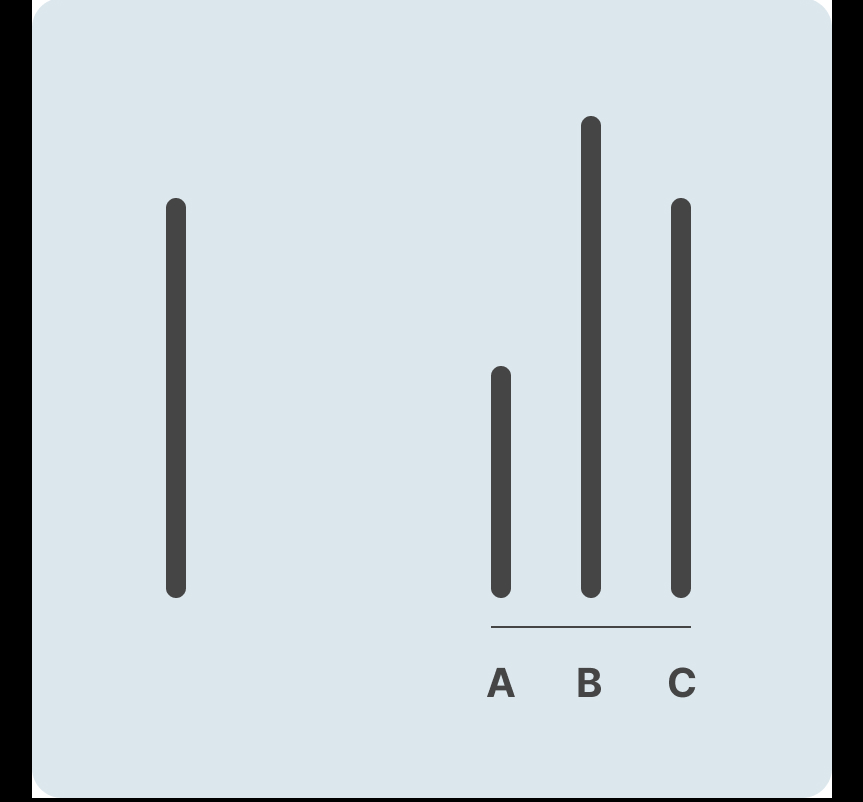
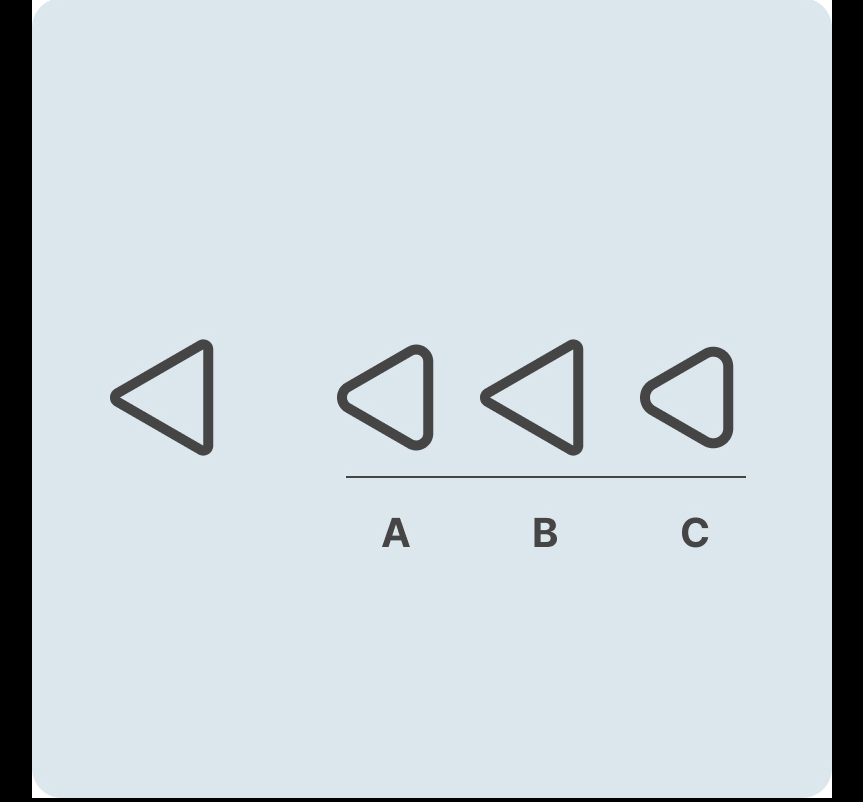
Before and after one commit to cristianhomm01-lgtm/experiment-asch, a plain HTML site: page p16.html in a window 1280 px wide. Shown: the whole page, without its empty margins (208-1071 px from the left). Drawn offline with Linux system fonts and the light colour scheme.

Commit message:
Update p16.html

```diff
--- a/p16.html
+++ b/p16.html
@@ -30,35 +30,39 @@
 <div id="container"></div>
 
 <script>
-  // Verificăm dacă tab-ul a fost deja accesat
-  if (localStorage.getItem('stimulus_used')) {
+  // Detectăm numele fișierului actual (ex: p1.html)
+  const fileName = window.location.pathname.split("/").pop().split(".")[0];
+
+  // Construim cheia unică pentru acest fișier
+  const storageKey = "stimulus_used_" + fileName;
+
+  // Verificăm dacă linkul a fost deja folosit
+  if (localStorage.getItem(storageKey)) {
     document.getElementById('container').innerHTML =
       '<div class="message">Ai folosit deja acest link. Nu mai poate fi accesat.</div>';
   } else {
-    localStorage.setItem('stimulus_used', 'true');
+    localStorage.setItem(storageKey, 'true');
 
     const container = document.getElementById('container');
     const img = document.createElement('img');
-    img.src = "1a.jpg";  // <- Înlocuiește cu URL-ul imaginii tale
+    img.src = "16a.jpg";
     img.alt = "Stimulus";
     container.appendChild(img);
 
-    // Detectăm dacă e mobil
     const isMobile = /iPhone|iPad|iPod|Android/i.test(navigator.userAgent);
 
     setTimeout(() => {
       if (!isMobile) {
-        // Desktop: închide tab-ul
         window.close();
       } else {
-        // Mobil: ascunde imaginea și afișează mesaj
         img.style.display = 'none';
         container.innerHTML =
-          '<div class="message">Timpul pentru imagine s-a terminat. Întoarce-te la Formular.</div>';
+          '<div class="message">Timpul s-a terminat. Întoarce-te la Formular.</div>';
       }
-    }, 10000); // 10 secunde
+    }, 10000);
   }
 </script>
 
+
 </body>
 </html>
```
